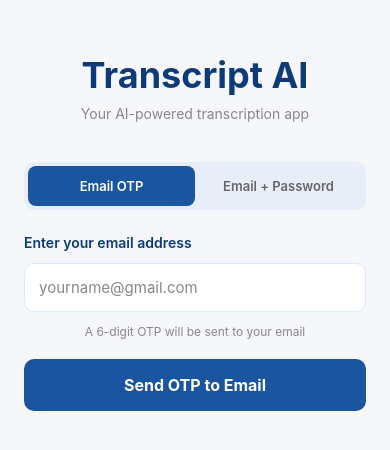
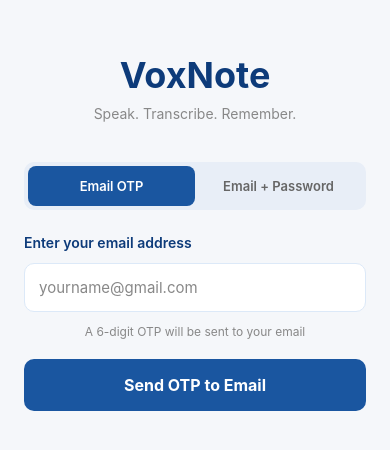
Before and after one commit to anshulsinha133-ai/transcript-app, a React Native app in the folder frontend/: screen /Login in a window 390 px wide. Shown: the part 190-640 px from the top of the page. Built offline with nearby package versions, Linux system fonts and the light colour scheme.

Commit message:
Rebranded to VoxNote

```diff
--- a/frontend/app.json
+++ b/frontend/app.json
@@ -1,7 +1,7 @@
 {
   "expo": {
-    "name": "frontend",
-    "slug": "frontend",
+    "name": "VoxNote",
+    "slug": "voxnote",
     "version": "1.0.0",
     "orientation": "portrait",
     "icon": "./assets/icon.png",
@@ -20,10 +20,17 @@
         "foregroundImage": "./assets/android-icon-foreground.png",
         "backgroundImage": "./assets/android-icon-background.png",
         "monochromeImage": "./assets/android-icon-monochrome.png"
-      }
+      },
+      "package": "com.voxnote.app"
     },
     "web": {
       "favicon": "./assets/favicon.png"
-    }
+    },
+    "extra": {
+      "eas": {
+        "projectId": "e02dd171-c931-47f2-8512-50e1432918ce"
+      }
+    },
+    "owner": "anshulsinhafoundation"
   }
 }
--- a/frontend/src/screens/LoginScreen.js
+++ b/frontend/src/screens/LoginScreen.js
@@ -86,8 +86,8 @@
         style={styles.inner}>
 
         <View style={styles.header}>
-          <Text style={styles.appName}>Transcript AI</Text>
-          <Text style={styles.tagline}>Your AI-powered transcription app</Text>
+          <Text style={styles.appName}>VoxNote</Text>
+          <Text style={styles.tagline}>Speak. Transcribe. Remember.</Text>
         </View>
 
         <View style={styles.tabs}>
```
Also changed, not shown: frontend/eas.json (added, +21 -0 lines).
